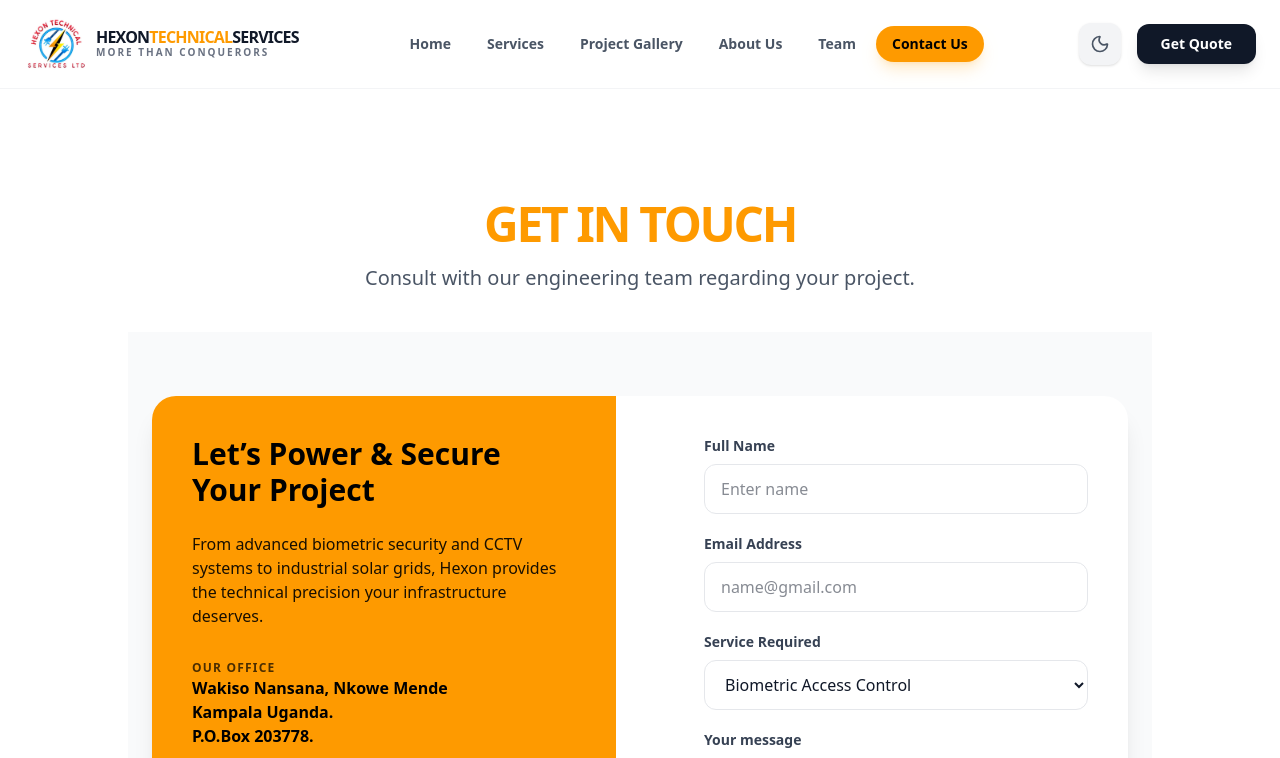
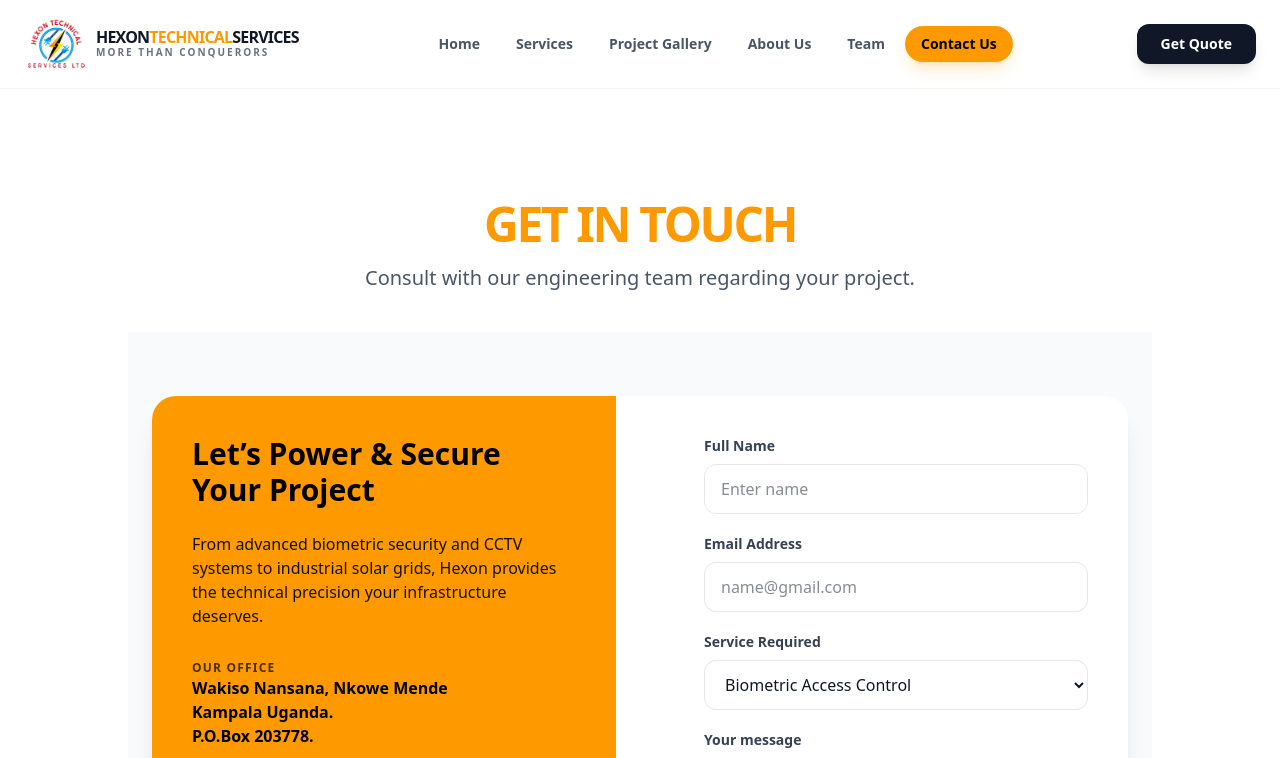
Before and after one commit to star-benjamin/hexon-website-live, a React (Vite) app in the folder beauty/: page /contactUs in a window 1280 px wide. Shown: the top 758 px of the page. Built offline with nearby package versions, Linux system fonts and the light colour scheme.

Commit message:
removing theme toggle button

```diff
--- a/beauty/src/components/header.tsx
+++ b/beauty/src/components/header.tsx
@@ -1,7 +1,7 @@
 import { useState } from 'react';
 import { NavLink } from 'react-router-dom';
 import { Menu, X } from 'lucide-react';
-import ThemeToggle from './themeToggle';
+//import ThemeToggle from './themeToggle';
 
 interface HeaderProps {
   logo: string;
@@ -68,7 +68,7 @@ const Header = ({ logo, darkMode, toggleTheme }: HeaderProps) => {
         <div className="flex items-center gap-2 md:gap-4">
 
           {/* THEME TOGGLE - Pass down the props here */}
-          <ThemeToggle darkMode={darkMode} toggleTheme={toggleTheme} />
+          {/* <ThemeToggle darkMode={darkMode} toggleTheme={toggleTheme} /> */}
 
           {/* Mobile Menu Toggle */}
           <button
```
